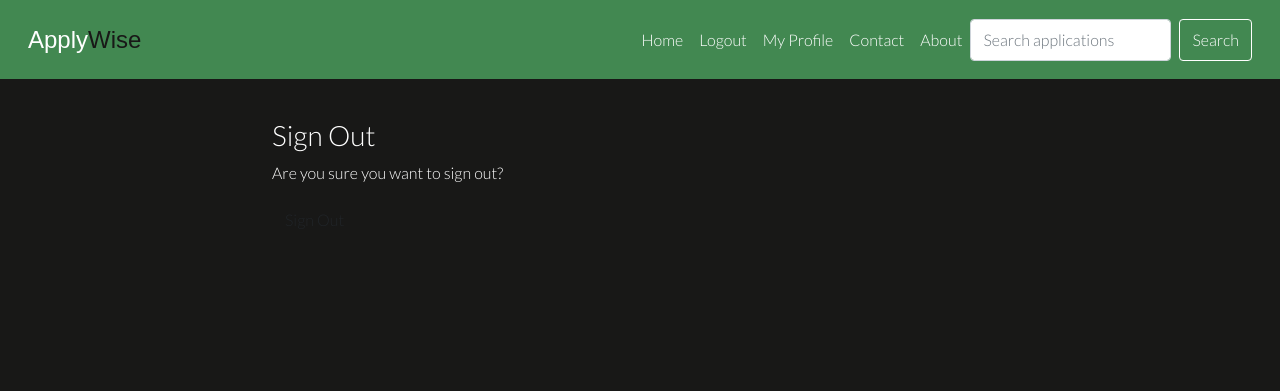
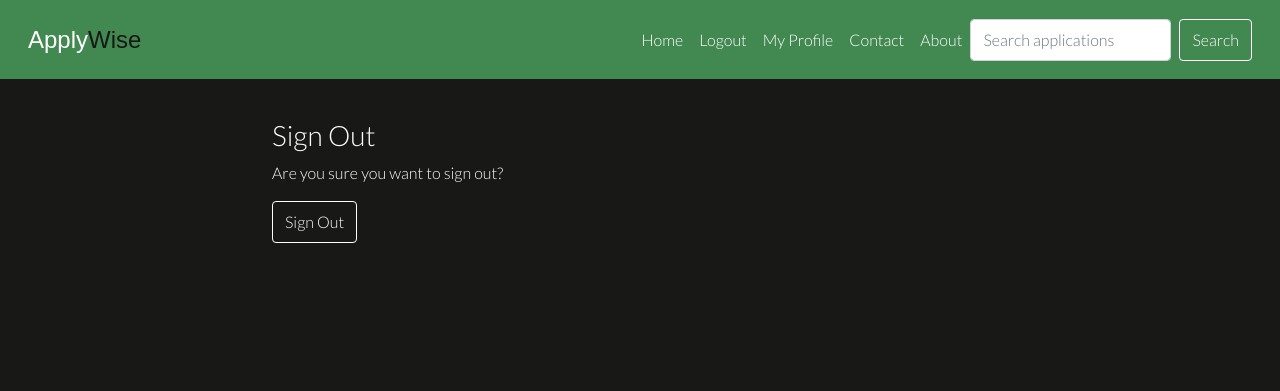
Before and after one commit to ci-mustafa/applywise, a Django app: page /accounts/logout/ in a window 1280 px wide. Shown: the top 391 px of the page. Run offline with Django 5.2, Linux system fonts and the light colour scheme; the visitor is signed in with stand-in values (Sample User, id 1); some web fonts are replaced.

Commit message:
feat: add btn-custom class to signout button

```diff
--- a/templates/account/logout.html
+++ b/templates/account/logout.html
@@ -21,7 +21,7 @@
                 {% if redirect_field_value %}
                 <input type="hidden" name="{{ redirect_field_name }}" value="{{ redirect_field_value }}" />
                 {% endif %}
-                <button class="btn btn-signup right" type="submit">{% trans 'Sign Out' %}</button>
+                <button class="btn btn-custom btn-signup right" type="submit">{% trans 'Sign Out' %}</button>
             </form>
         </div>
     </div>
```
